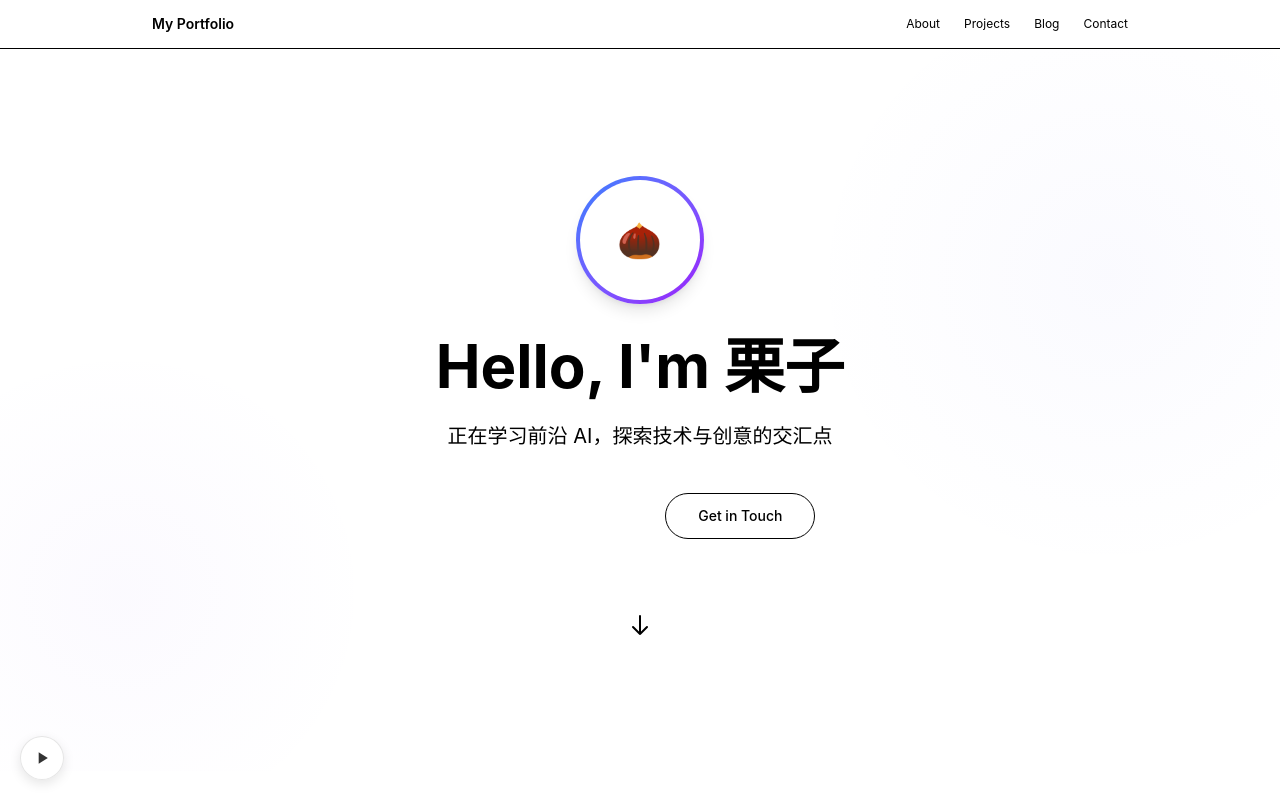
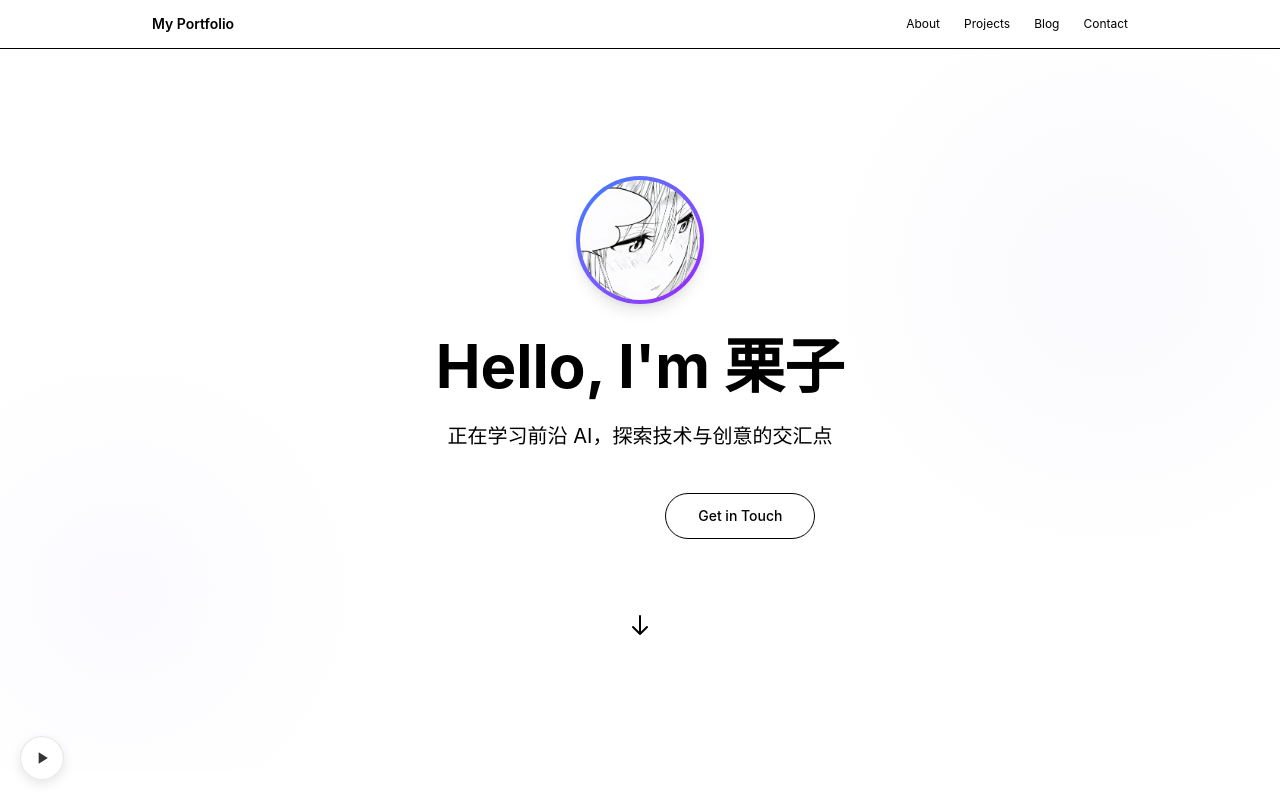
Before and after one commit to superlizi114514/myweb, a Vue app: page /#/ in a window 1280 px wide. Shown: the top 800 px of the page. Built offline with nearby package versions, Linux system fonts and the light colour scheme.

Commit message:
feat: Replace avatar emoji with user's photo

```diff
--- a/src/views/Home.vue
+++ b/src/views/Home.vue
@@ -5,9 +5,7 @@
       <div class="max-w-4xl mx-auto px-6 text-center py-32">
         <!-- Avatar -->
         <div class="w-32 h-32 mx-auto mb-8 rounded-full bg-gradient-to-br from-blue-500 to-purple-600 p-1 shadow-lg">
-          <div class="w-full h-full rounded-full bg-white flex items-center justify-center text-4xl">
-            🌰
-          </div>
+          <img src="/avatar.jpg" alt="Avatar" class="w-full h-full rounded-full object-cover bg-white" />
         </div>
 
         <h1 class="text-5xl md:text-6xl font-bold mb-6 text-apple-gray-900">
```
Also changed, not shown: public/avatar.jpg (added).
